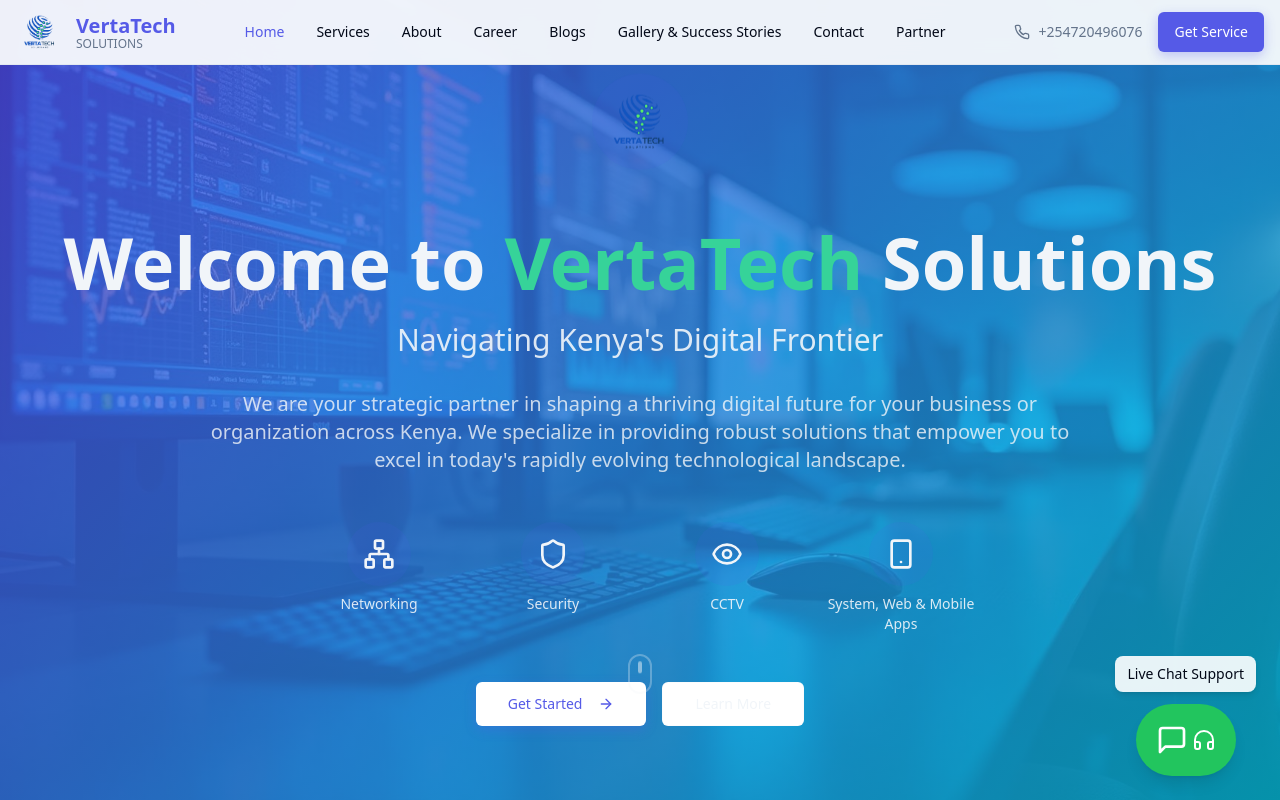
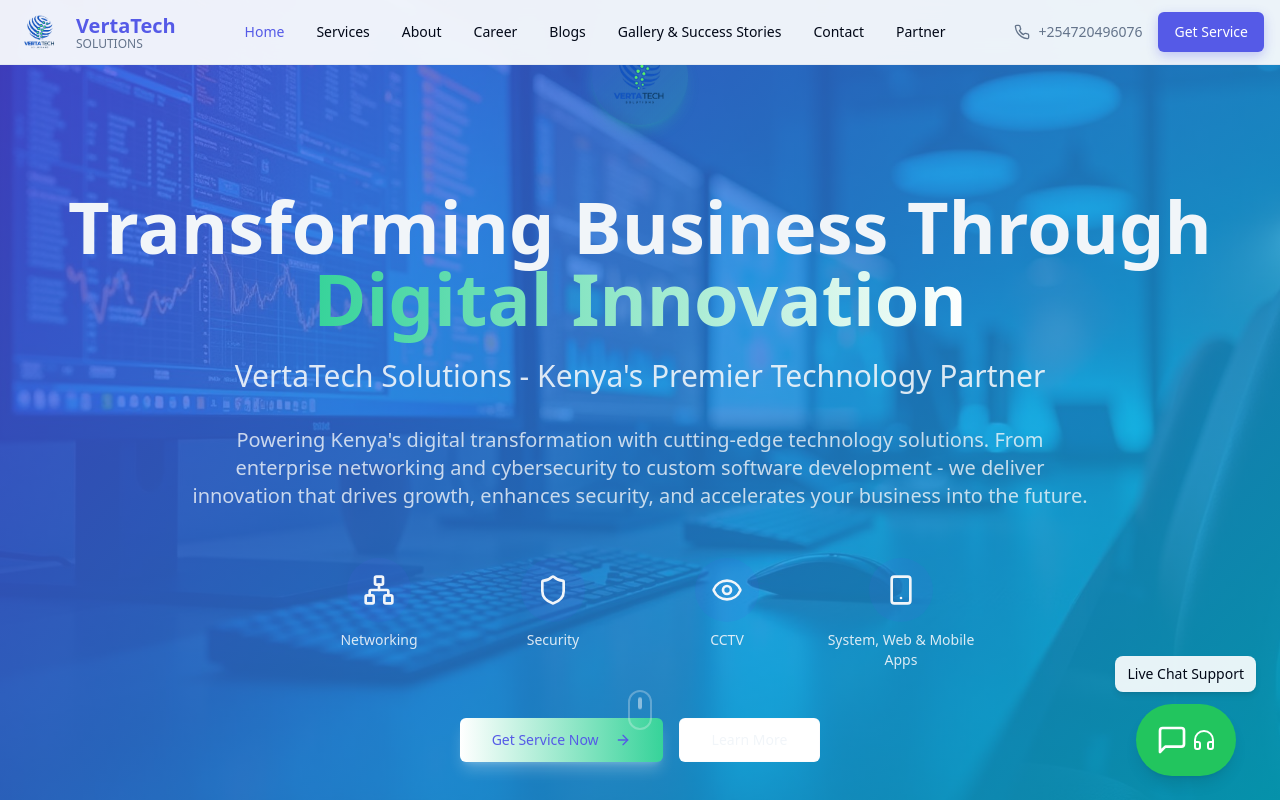
Before and after one commit to vertatech/verta-tech-solutions, a React (Vite) app: page / in a window 1280 px wide. Shown: the top 800 px of the page. Built offline with nearby package versions, Linux system fonts and the light colour scheme.

Commit message:
Update homepage for appeal

```diff
--- a/src/components/hero-section.tsx
+++ b/src/components/hero-section.tsx
@@ -29,28 +29,27 @@ const HeroSection = () => {
       <div className="relative z-10 container mx-auto px-4 text-center">
         {/* Logo */}
         <div className="mb-8 animate-bounce-in">
-          <div className="inline-flex items-center justify-center w-24 h-24 bg-service-icon-bg rounded-full mb-6 animate-float">
+          <div className="inline-flex items-center justify-center w-24 h-24 bg-gradient-to-br from-service-icon-bg to-accent/20 rounded-full mb-6 animate-float hover:scale-110 transition-all duration-500 shadow-lg shadow-accent/20">
             <img src={vertatechLogo} alt="VertaTech Solutions" className="w-20 h-20 rounded-full" />
           </div>
         </div>
 
         {/* Main Heading */}
         <h1 className="text-4xl md:text-6xl lg:text-7xl font-bold text-hero-text mb-6 animate-fade-in">
-          Welcome to{" "}
-          <span className="text-accent animate-slide-in-right">VertaTech</span>{" "}
-          Solutions
+          Transforming Business Through{" "}
+          <span className="text-accent animate-slide-in-right bg-gradient-to-r from-accent to-secondary bg-clip-text text-transparent">Digital Innovation</span>
         </h1>
 
         {/* Subheading */}
         <h2 className="text-xl md:text-2xl lg:text-3xl text-hero-text/90 mb-8 font-light animate-fade-in-up" style={{ animationDelay: '0.2s' }}>
-          Navigating Kenya's Digital Frontier
+          VertaTech Solutions - Kenya's Premier Technology Partner
         </h2>
 
         {/* Description */}
         <p className="text-lg md:text-xl text-hero-text/80 max-w-4xl mx-auto mb-12 leading-relaxed animate-fade-in-up" style={{ animationDelay: '0.4s' }}>
-          We are your strategic partner in shaping a thriving digital future for your business or
-          organization across Kenya. We specialize in providing robust solutions that empower you
-          to excel in today's rapidly evolving technological landscape.
+          Powering Kenya's digital transformation with cutting-edge technology solutions. From enterprise
+          networking and cybersecurity to custom software development - we deliver innovation that drives growth,
+          enhances security, and accelerates your business into the future.
         </p>
 
         {/* Services Icons */}
@@ -58,13 +57,13 @@ const HeroSection = () => {
           {services.map((service, index) => (
             <div
               key={service.label}
-              className="flex flex-col items-center space-y-2 group cursor-pointer animate-scale-in"
+              className="flex flex-col items-center space-y-2 group cursor-pointer animate-scale-in hover-scale"
               style={{ animationDelay: `${0.6 + index * 0.1}s` }}
             >
-              <div className="w-16 h-16 bg-service-icon-bg rounded-full flex items-center justify-center group-hover:bg-white/20 transition-all duration-300 group-hover:scale-110 group-hover:rotate-3">
-                <service.icon className="h-8 w-8 text-hero-text" />
+              <div className="w-16 h-16 bg-service-icon-bg rounded-full flex items-center justify-center group-hover:bg-gradient-to-br group-hover:from-accent/20 group-hover:to-secondary/20 transition-all duration-500 group-hover:scale-110 group-hover:rotate-6 group-hover:shadow-lg group-hover:shadow-accent/25">
+                <service.icon className="h-8 w-8 text-hero-text group-hover:text-accent transition-colors duration-300" />
               </div>
-              <span className="text-sm text-hero-text/90 font-medium text-center">
+              <span className="text-sm text-hero-text/90 font-medium text-center group-hover:text-accent transition-colors duration-300">
                 {service.label}
               </span>
             </div>
@@ -75,17 +74,17 @@ const HeroSection = () => {
         <div className="flex flex-col sm:flex-row gap-4 justify-center items-center animate-fade-in-up" style={{ animationDelay: '1s' }}>
           <Button
             size="lg"
-            className="bg-secondary text-primary hover:bg-secondary/90 shadow-button group min-w-[140px] hover:scale-105 transition-all duration-300"
-            onClick={() => window.open("https://wa.me/254720496076?text=Hello%20VertaTech%2C%20I%27m%20interested%20in%20your%20services", "_blank")}
+            className="bg-gradient-to-r from-secondary to-accent text-primary hover:from-secondary/90 hover:to-accent/90 shadow-lg shadow-secondary/25 group min-w-[160px] hover:scale-110 transition-all duration-300 pulse"
+            onClick={() => window.open("https://wa.me/254720496076?text=Hello%20VertaTech%2C%20I%27m%20interested%20in%20your%20technology%20services", "_blank")}
           >
-            Get Started
-            <ArrowRight className="ml-2 h-4 w-4 group-hover:translate-x-1 transition-transform" />
+            Get Service Now
+            <ArrowRight className="ml-2 h-4 w-4 group-hover:translate-x-2 transition-transform duration-300" />
           </Button>
 
           <Button
             size="lg"
             variant="outline"
-            className="border-hero-text/30 text-hero-text hover:bg-hero-text/10 min-w-[140px] hover:scale-105 transition-all duration-300 sm:inline-flex hidden"
+            className="border-hero-text/30 text-hero-text hover:bg-gradient-to-r hover:from-hero-text/10 hover:to-accent/10 hover:border-accent/50 min-w-[140px] hover:scale-105 transition-all duration-300 sm:inline-flex hidden"
             onClick={() => window.location.href = '/contact'}
           >
             Learn More
@@ -95,10 +94,10 @@ const HeroSection = () => {
           <Button
             size="lg"
             variant="outline"
-            className="border-hero-text/30 text-hero-text hover:bg-hero-text/10 min-w-[180px] hover:scale-105 transition-all duration-300 group sm:hidden"
+            className="border-hero-text/30 text-hero-text hover:bg-gradient-to-r hover:from-hero-text/10 hover:to-accent/10 hover:border-accent/50 min-w-[180px] hover:scale-105 transition-all duration-300 group sm:hidden"
             onClick={() => window.open("tel:+254720496076", "_self")}
           >
-            <Phone className="mr-2 h-4 w-4 group-hover:ring-2 group-hover:ring-hero-text/50 rounded-full transition-all" />
+            <Phone className="mr-2 h-4 w-4 group-hover:animate-pulse transition-all" />
             +254 720 496 076
           </Button>
         </div>
```
